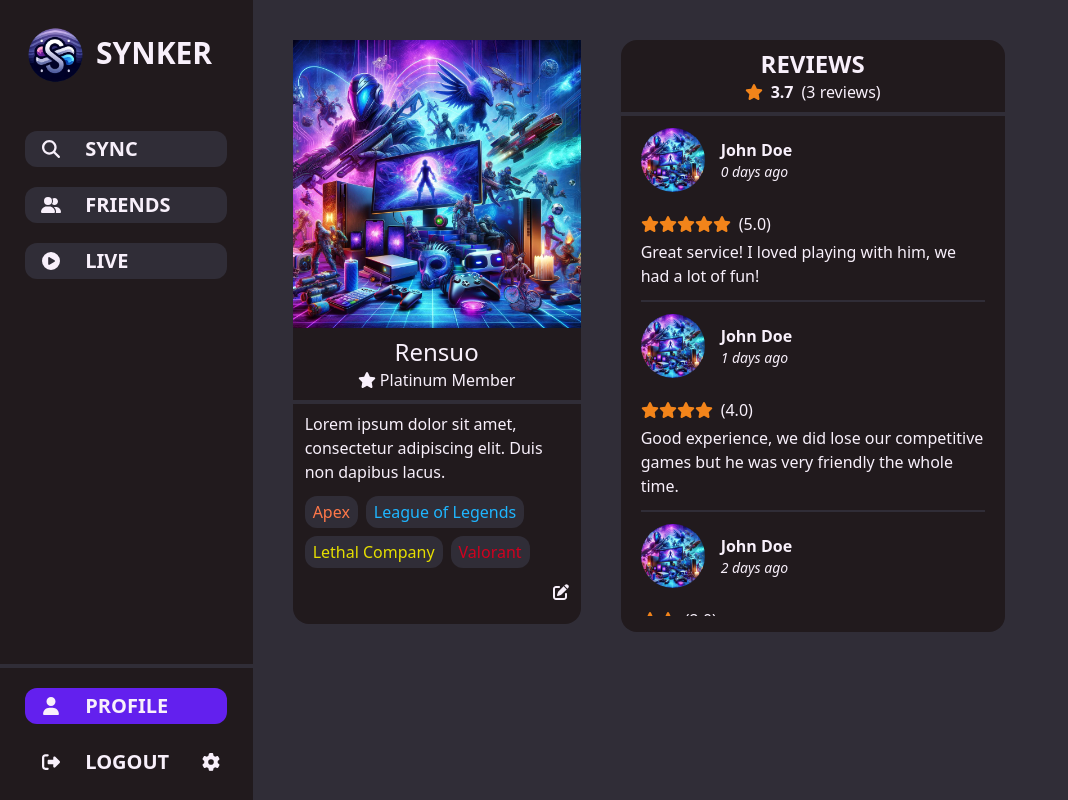
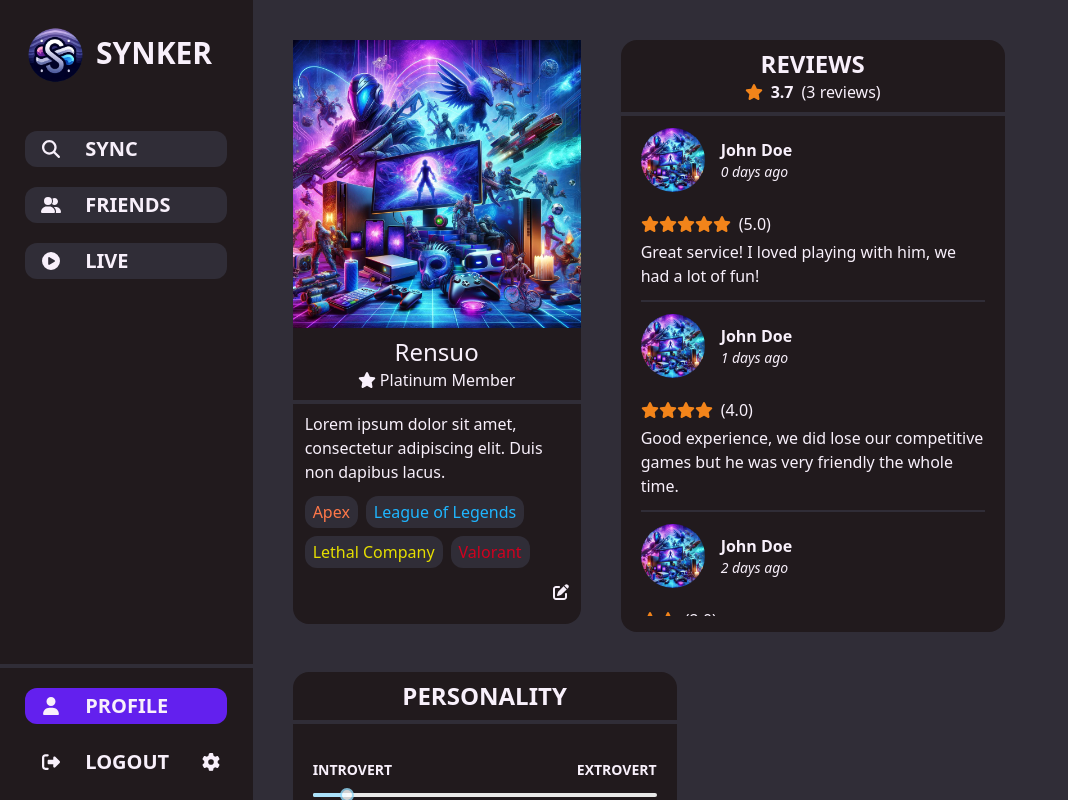
Before and after one commit to varangill/Synker, a React (Vite) app in the folder client/: page /profile in a window 1280 px wide. Shown: the whole page, without its empty margins (0-1068 px from the left). Built offline with nearby package versions, Linux system fonts and the light colour scheme; no server answers; a web font is replaced by a local one.

Commit message:
personality card

```diff
--- a/client/package.json
+++ b/client/package.json
@@ -15,6 +15,7 @@
     "@fortawesome/free-regular-svg-icons": "^6.5.2",
     "@fortawesome/free-solid-svg-icons": "^6.5.2",
     "@fortawesome/react-fontawesome": "^0.2.0",
+    "rc-slider": "^10.6.2",
     "react": "^18.2.0",
     "react-dom": "^18.2.0",
     "react-router-dom": "^6.22.3",
--- /dev/null
+++ b/client/src/ui/components/Personality.tsx
@@ -0,0 +1,116 @@
+import React, { useState } from "react";
+import Slider from "rc-slider";
+import "rc-slider/assets/index.css";
+
+interface PersonalityProps {
+  introvert: number;
+  observant: number;
+  thinking: number;
+  judging: number;
+}
+
+const Personality: React.FC<PersonalityProps> = ({
+  introvert,
+  observant,
+  thinking,
+  judging,
+}) => {
+  const [introvertScore, setIntrovertScore] = useState<number | number[]>(
+    introvert
+  );
+  const [observantScore, setObservantScore] = useState<number | number[]>(
+    observant
+  );
+  const [thinkingScore, setThinkingScore] = useState<number | number[]>(
+    thinking
+  );
+  const [judgingScore, setJudgingScore] = useState<number | number[]>(judging);
+
+  const sliderStyle = {
+    rail: { backgroundColor: "#302D37", height: 20, borderRadius: 5 },
+    track: { backgroundColor: "#302D37", height: 20, borderRadius: 5 },
+    handle: {
+      backgroundColor: "#7236EF",
+      border: "none",
+      height: 30,
+      width: 20,
+      marginLeft: -10,
+      marginTop: -5,
+      borderRadius: "10%",
+      boxShadow: "none",
+      outline: "none",
+    },
+  };
+
+  return (
+    <div className="game-selection-container rounded-2xl flex flex-col items-center bg-gray-200 w-full">
+      <div className="title text-white font-bold items-center pt-2 pb-2 xl:text-2xl lg:text-2xl md:text-base sm:text-xl">
+        PERSONALITY
+      </div>
+      <div className="title-line w-full bg-gray-100 h-1 mb-4"></div>
+      <div className="w-full flex flex-col items-center justify-center p-5">
+        <div className="w-full mb-12">
+          <div className="flex justify-between text-white font-bold text-sm mb-2">
+            <div>INTROVERT</div>
+            <div>EXTROVERT</div>
+          </div>
+          <Slider
+            min={0}
+            max={10}
+            step={1}
+            value={introvertScore}
+            onChange={(value) => setIntrovertScore(value)}
+            styles={sliderStyle}
+          />
+        </div>
+
+        <div className="w-full mb-12">
+          <div className="flex justify-between text-white font-bold text-sm mb-2">
+            <div>OBSERVANT</div>
+            <div>INTUITIVE</div>
+          </div>
+          <Slider
+            min={0}
+            max={10}
+            step={1}
+            value={observantScore}
+            onChange={(value) => setObservantScore(value)}
+            styles={sliderStyle}
+          />
+        </div>
+
+        <div className="w-full mb-12">
+          <div className="flex justify-between text-white font-bold text-sm mb-2">
+            <div>THINKING</div>
+            <div>FEELING</div>
+          </div>
+          <Slider
+            min={0}
+            max={10}
+            step={1}
+            value={thinkingScore}
+            onChange={(value) => setThinkingScore(value)}
+            styles={sliderStyle}
+          />
+        </div>
+
+        <div className="w-full mb-12">
+          <div className="flex justify-between text-white font-bold text-sm mb-2">
+            <div>JUDGING</div>
+            <div>PERCEIVING</div>
+          </div>
+          <Slider
+            min={0}
+            max={10}
+            step={1}
+            value={judgingScore}
+            onChange={(value) => setJudgingScore(value)}
+            styles={sliderStyle}
+          />
+        </div>
+      </div>
+    </div>
+  );
+};
+
+export default Personality;
--- a/client/src/ui/pages/ProfilePage.tsx
+++ b/client/src/ui/pages/ProfilePage.tsx
@@ -5,6 +5,7 @@ import { getData } from "../../api/index.ts";
 import { useEffect } from "react";
 import testUser from "../../test/testUser.tsx";
 import ReviewCard from "../components/ReviewCard.tsx";
+import Personality from "../components/Personality.tsx";
 import testReviewList from "../../test/testReviewList";
 
 export default function ProfilePage() {
@@ -34,6 +35,14 @@ export default function ProfilePage() {
         <div className="w-96">
           <ReviewCard reviewsList={testReviewList} />
         </div>
+        <div className="w-96">
+          <Personality
+            introvert={testUser.getIntrovert()}
+            observant={testUser.getObservant()}
+            thinking={testUser.getThinking()}
+            judging={testUser.getJudging()}
+          />
+        </div>
       </div>
     </div>
   );
```
Also changed, not shown: 1 other file (tests, documents, lock files or other folders).
